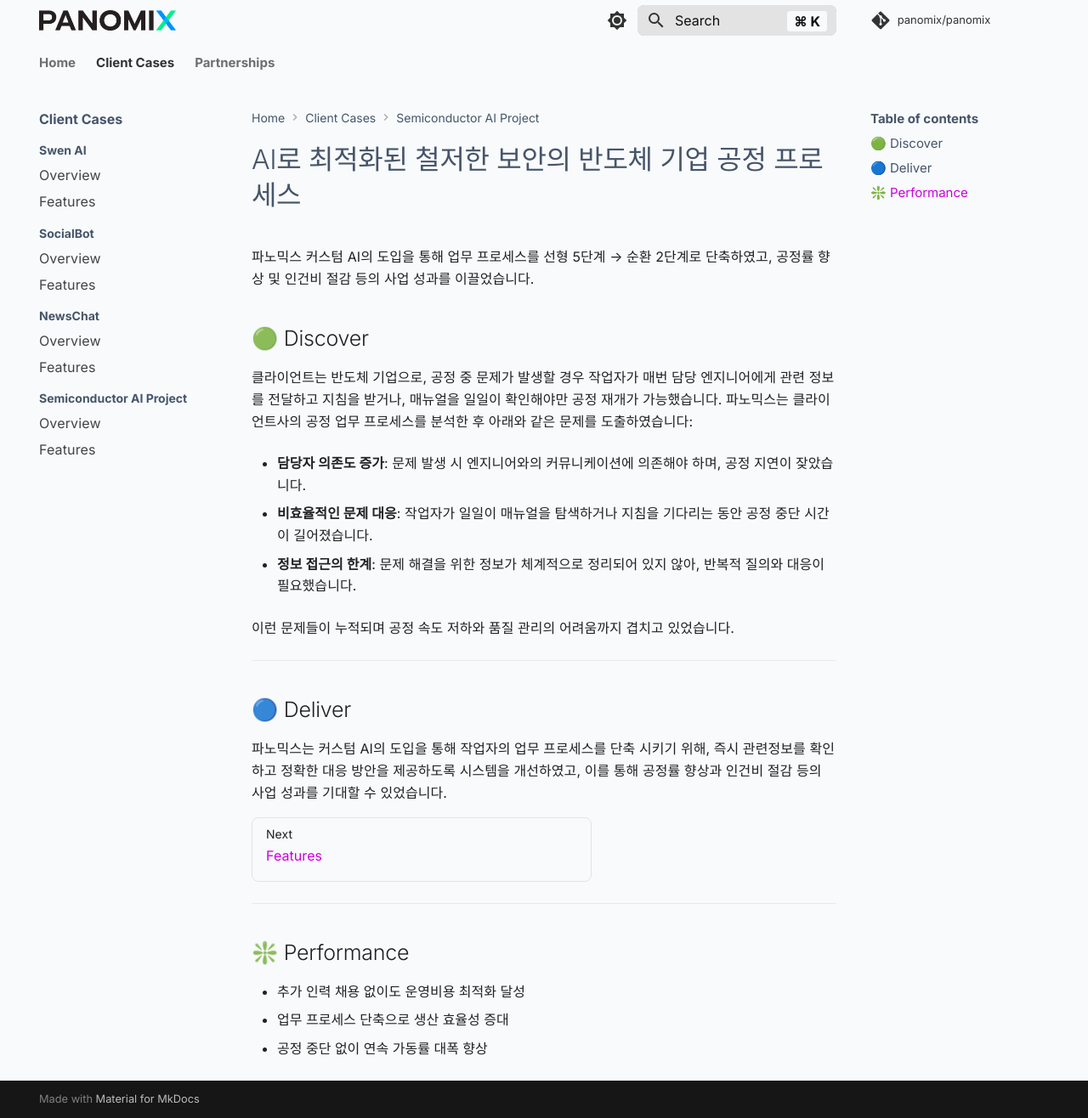
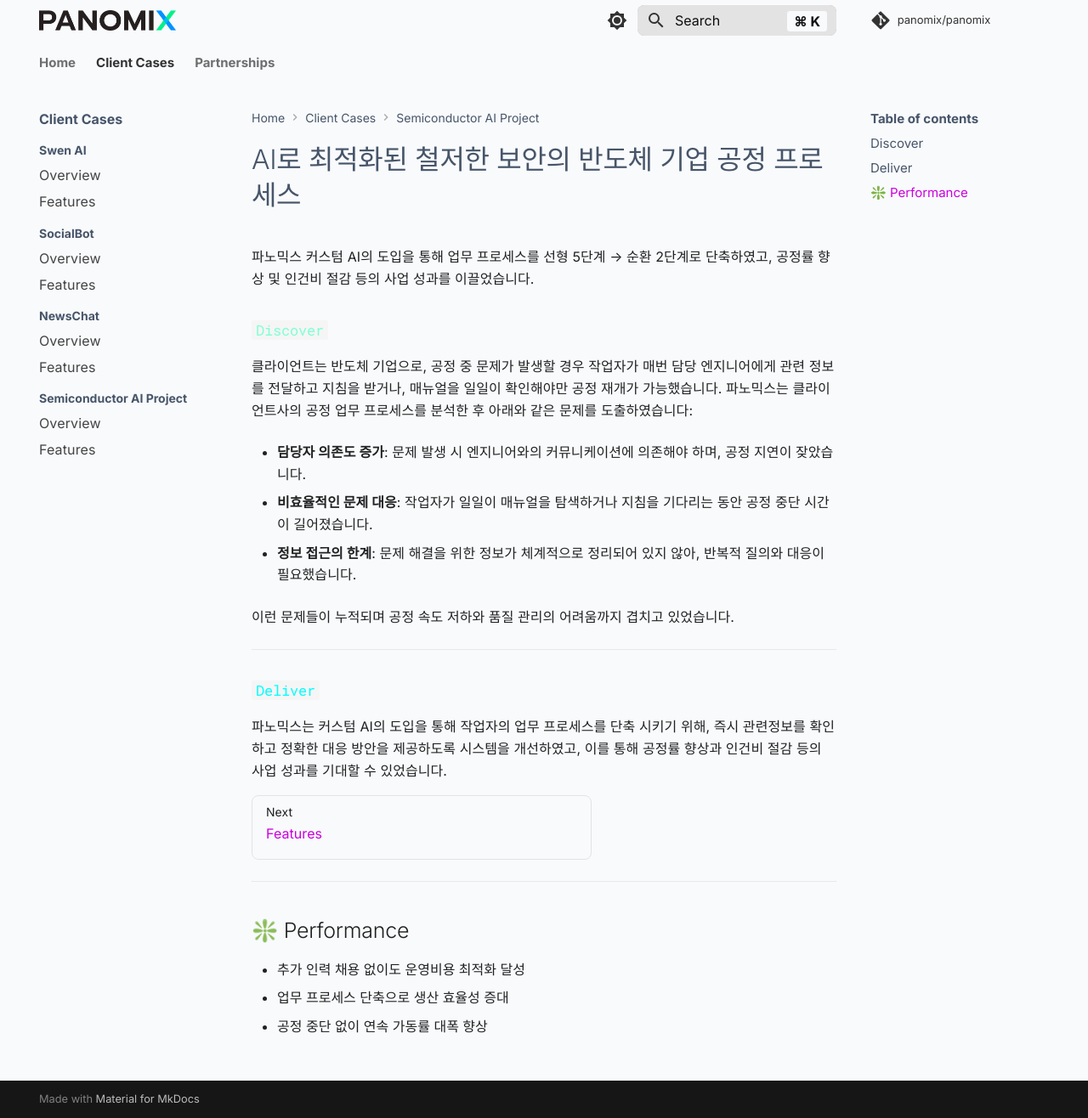
Before and after one commit to panomix/panomix, an MkDocs documentation site: the page built from docs/clients/factory/factory.md, in a window 1280 px wide and 1316 px high. Shown: the whole window at 85% size. Built offline with MkDocs 1.6.1 and Material for MkDocs 9.7.7, drawn with Linux system fonts in a browser that asks for light colours; comment, search, counter and statistics services are not loaded.

Commit message:
Update factory.md

```diff
--- a/docs/clients/factory/factory.md
+++ b/docs/clients/factory/factory.md
@@ -2,7 +2,7 @@
 
 파노믹스 커스텀 AI의 도입을 통해 업무 프로세스를 선형 5단계 → 순환 2단계로 단축하였고, 공정률 향상 및 인건비 절감 등의 사업 성과를 이끌었습니다.
 
-## 🟢 Discover
+### <code style="color : aquamarine">Discover</code>
 
 클라이언트는 반도체 기업으로, 공정 중 문제가 발생할 경우 작업자가 매번 담당 엔지니어에게 관련 정보를 전달하고 지침을 받거나, 매뉴얼을 일일이 확인해야만 공정 재개가 가능했습니다.
 파노믹스는 클라이언트사의 공정 업무 프로세스를 분석한 후 아래와 같은 문제를 도출하였습니다:
@@ -20,7 +20,7 @@
 
 ---
 
-## 🔵 Deliver
+### <code style="color : cyan">Deliver</code>
 
 파노믹스는 커스텀 AI의 도입을 통해 작업자의 업무 프로세스를 단축 시키기 위해, 즉시 관련정보를 확인하고 정확한 대응 방안을 제공하도록 시스템을 개선하였고, 이를 통해 공정률 향상과 인건비 절감 등의 사업 성과를 기대할 수 있었습니다.
 
```
